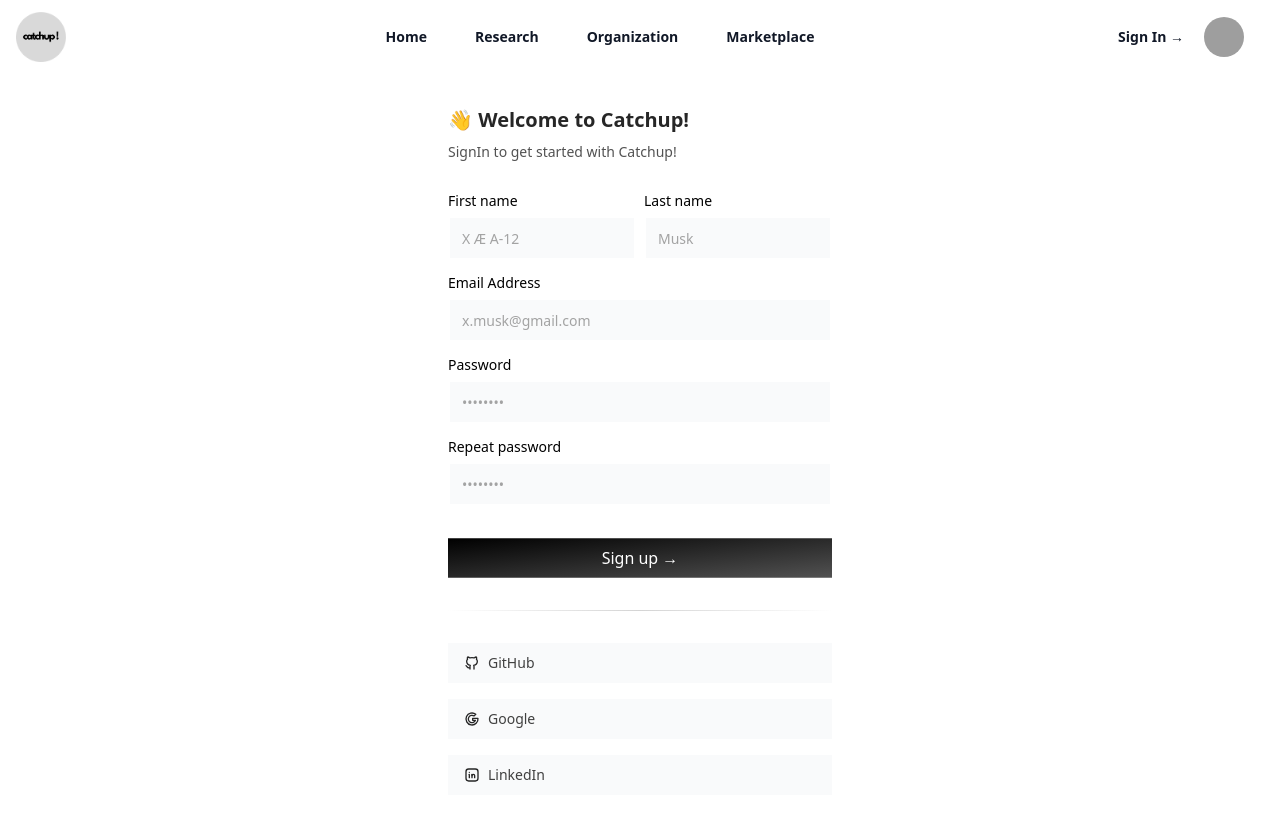
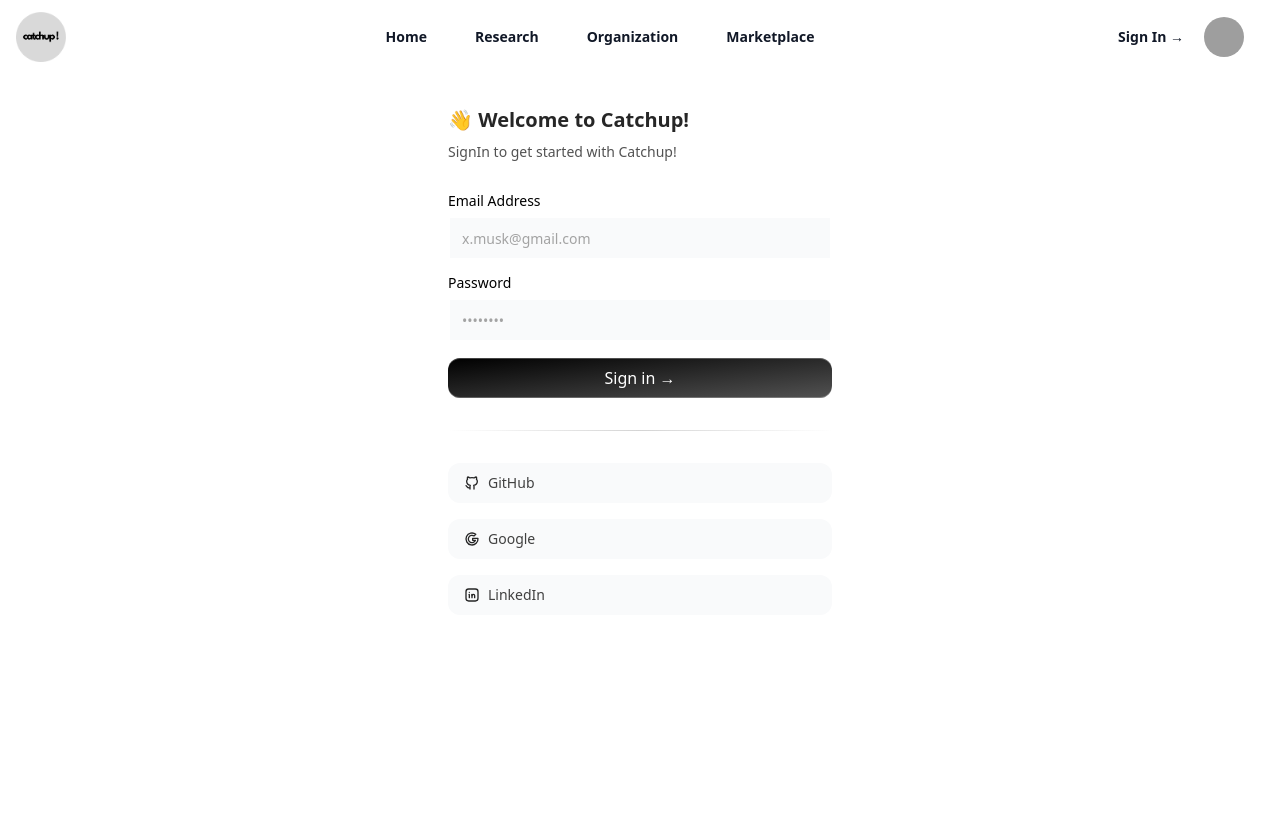
Before and after one commit to raccoonhands1/catchup, a Next.js app in the folder frontend_catchup/: page /sigin in a window 1280 px wide. Shown: the top 820 px of the page. Built offline with nearby package versions, Linux system fonts and the light colour scheme; grey boxes are pictures that could not be loaded.

Commit message:
sign in page and sign up page

```diff
--- a/frontend_catchup/src/app/sigin/page.tsx
+++ b/frontend_catchup/src/app/sigin/page.tsx
@@ -23,17 +23,7 @@
         SignIn to get started with Catchup!
       </p>
 
-      <form className="my-8" onSubmit={handleSubmit}>
-        <div className="flex flex-col md:flex-row space-y-2 md:space-y-0 md:space-x-2 mb-4">
-          <LabelInputContainer>
-            <Label htmlFor="firstname">First name</Label>
-            <Input id="firstname" placeholder="X Æ A-12" type="text" />
-          </LabelInputContainer>
-          <LabelInputContainer>
-            <Label htmlFor="lastname">Last name</Label>
-            <Input id="lastname" placeholder="Musk" type="text" />
-          </LabelInputContainer>
-        </div>
+      <form className="my-8 " onSubmit={handleSubmit}>
         <LabelInputContainer className="mb-4">
           <Label htmlFor="email">Email Address</Label>
           <Input id="email" placeholder="x.musk@gmail.com" type="email" />
@@ -42,16 +32,12 @@
           <Label htmlFor="password">Password</Label>
           <Input id="password" placeholder="••••••••" type="password" />
         </LabelInputContainer>
-        <LabelInputContainer className="mb-8">
-          <Label htmlFor="passwordRepeat">Repeat password</Label>
-          <Input id="password" placeholder="••••••••" type="password" />
-        </LabelInputContainer>
 
         <button
-          className="bg-gradient-to-br relative group/btn from-black dark:from-zinc-900 dark:to-zinc-900 to-neutral-600 block dark:bg-zinc-800 w-full text-white rounded-md h-10 font-medium shadow-[0px_1px_0px_0px_#ffffff40_inset,0px_-1px_0px_0px_#ffffff40_inset] dark:shadow-[0px_1px_0px_0px_var(--zinc-800)_inset,0px_-1px_0px_0px_var(--zinc-800)_inset]"
+          className="bg-gradient-to-br relative group/btn from-black dark:from-zinc-900 dark:to-zinc-900 to-neutral-600 block dark:bg-zinc-800 w-full text-white rounded-xl h-10 font-medium shadow-[0px_1px_0px_0px_#ffffff40_inset,0px_-1px_0px_0px_#ffffff40_inset] dark:shadow-[0px_1px_0px_0px_var(--zinc-800)_inset,0px_-1px_0px_0px_var(--zinc-800)_inset]"
           type="submit"
         >
-          Sign up &rarr;
+          Sign in &rarr;
           <BottomGradient />
         </button>
 
@@ -59,7 +45,7 @@
 
         <div className="flex flex-col space-y-4">
           <button
-            className=" relative group/btn flex space-x-2 items-center justify-start px-4 w-full text-black rounded-md h-10 font-medium shadow-input bg-gray-50 dark:bg-zinc-900 dark:shadow-[0px_0px_1px_1px_var(--neutral-800)]"
+            className="relative group/btn flex space-x-2 items-center justify-start px-4 w-full text-black rounded-xl h-10 font-medium shadow-input bg-gray-50 dark:bg-zinc-900 dark:shadow-[0px_0px_1px_1px_var(--neutral-800)]"
             type="submit"
           >
             <IconBrandGithub className="h-4 w-4 text-neutral-800 dark:text-neutral-300" />
@@ -69,7 +55,7 @@
             <BottomGradient />
           </button>
           <button
-            className=" relative group/btn flex space-x-2 items-center justify-start px-4 w-full text-black rounded-md h-10 font-medium shadow-input bg-gray-50 dark:bg-zinc-900 dark:shadow-[0px_0px_1px_1px_var(--neutral-800)]"
+            className=" relative group/btn flex space-x-2 items-center justify-start px-4 w-full text-black rounded-xl h-10 font-medium shadow-input bg-gray-50 dark:bg-zinc-900 dark:shadow-[0px_0px_1px_1px_var(--neutral-800)]"
             type="submit"
           >
             <IconBrandGoogle className="h-4 w-4 text-neutral-800 dark:text-neutral-300" />
@@ -79,7 +65,7 @@
             <BottomGradient />
           </button>
           <button
-            className=" relative group/btn flex space-x-2 items-center justify-start px-4 w-full text-black rounded-md h-10 font-medium shadow-input bg-gray-50 dark:bg-zinc-900 dark:shadow-[0px_0px_1px_1px_var(--neutral-800)]"
+            className=" relative group/btn flex space-x-2 items-center justify-start px-4 w-full text-black rounded-xl h-10 font-medium shadow-input bg-gray-50 dark:bg-zinc-900 dark:shadow-[0px_0px_1px_1px_var(--neutral-800)]"
             type="submit"
           >
             <IconBrandLinkedin className="h-4 w-4 text-neutral-800 dark:text-neutral-300" />
```
